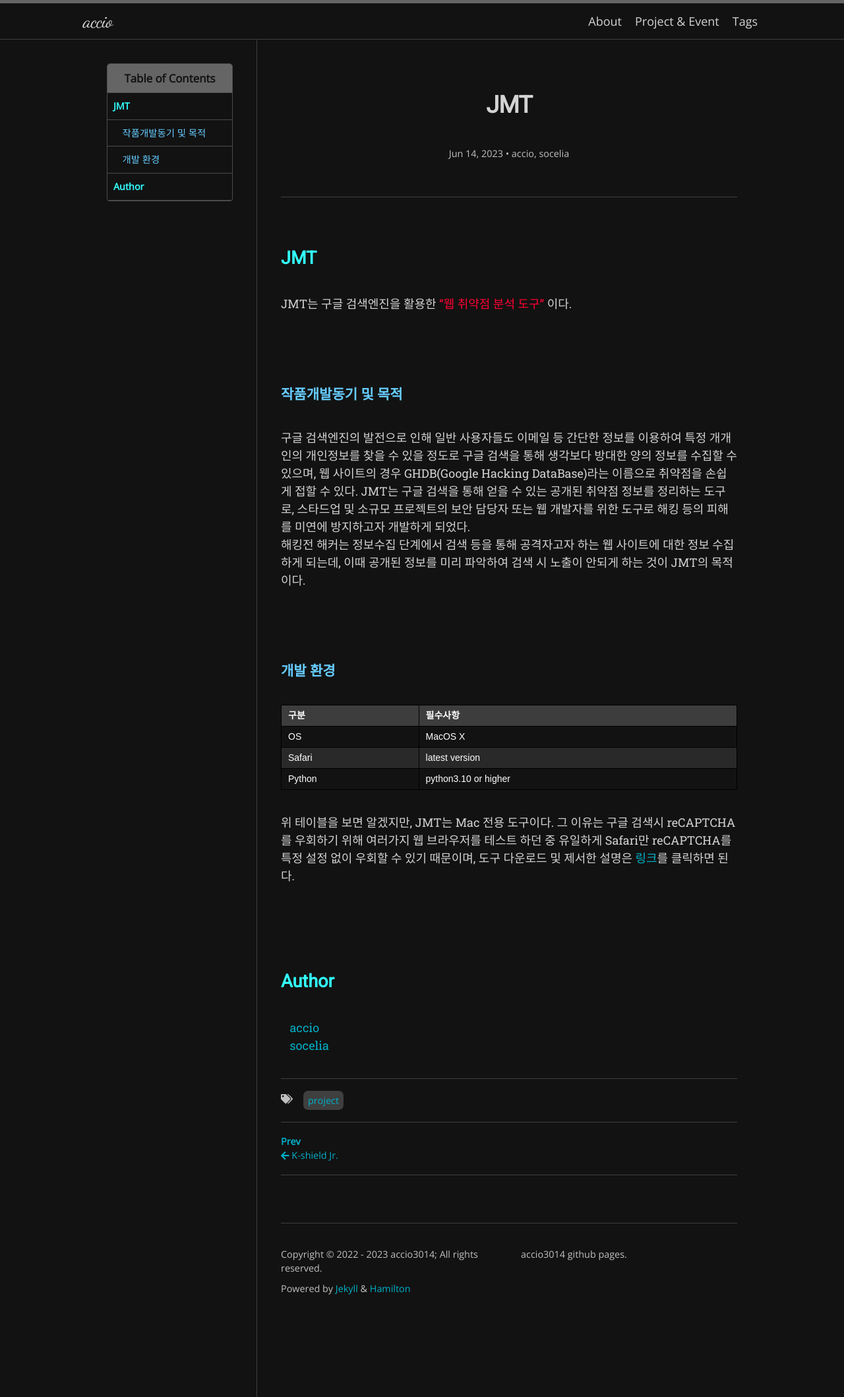
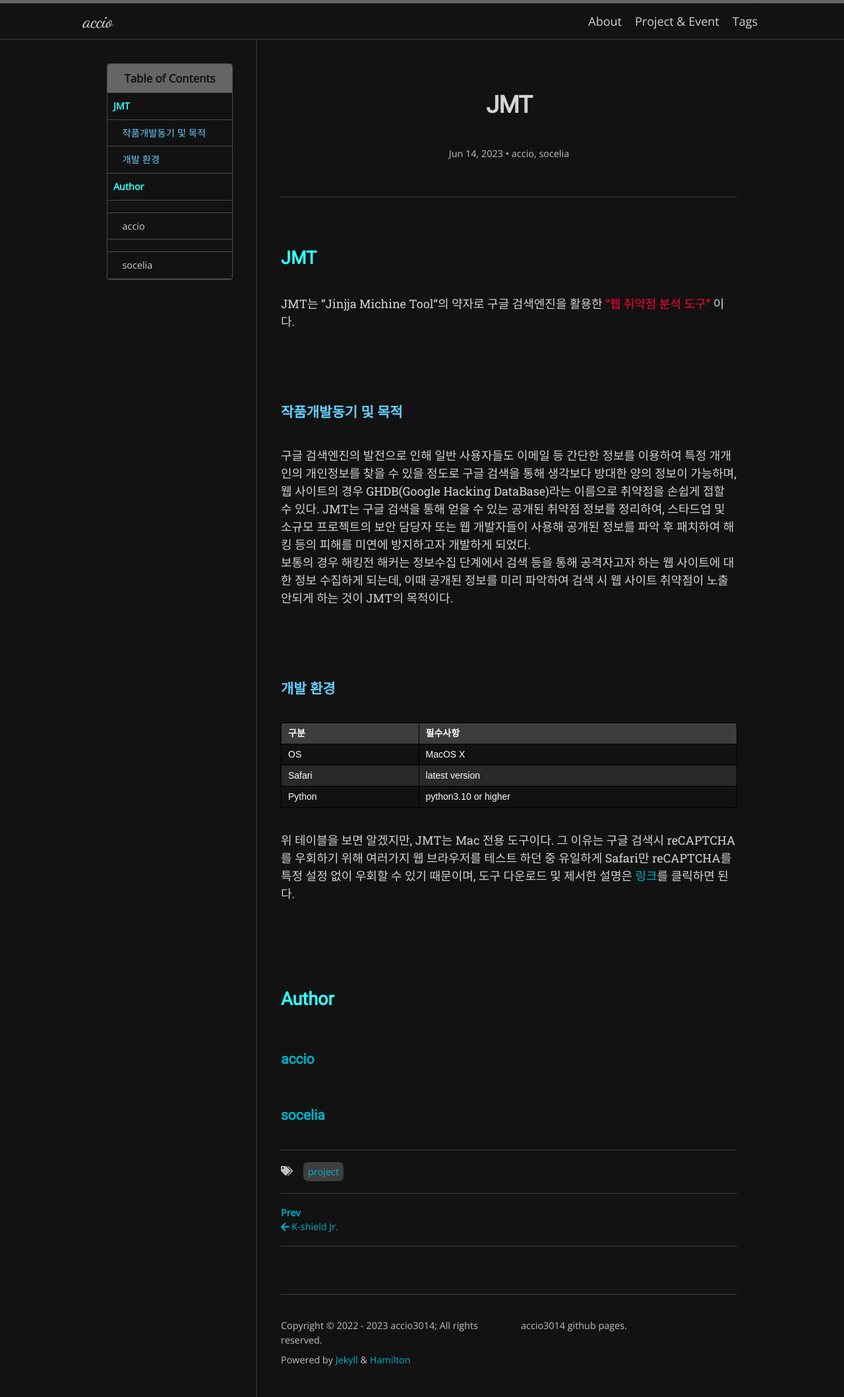
Before and after one commit to accio3014/accio3014.github.io, a Jekyll site: the page built from _posts/2023-06-14-JMT.md, in a window 1280 px wide. Shown: the whole page at 66% size. Built offline with Jekyll 4.4.1, drawn with Linux system fonts in a browser that asks for light colours; nearby versions of some CDN libraries; some web fonts are replaced; some of the changed lines change nothing that is shown.

Commit message:
Update JMT post

```diff
--- a/_posts/2023-06-14-JMT.md
+++ b/_posts/2023-06-14-JMT.md
@@ -6,18 +6,6 @@ tags: [project]
 author: accio, socelia
 ---
 
-## <span style="color:#33FFFF;">JMT</span>
-JMT는 구글 검색엔진을 활용한 <span style="font-size:1em; color:#FF0033;">“웹 취약점 분석 도구”</span> 이다. <br>
-<br>
-<br>
-
-### <span style="color:#66CCFF;">작품개발동기 및 목적</span>
-구글 검색엔진의 발전으로 인해 일반 사용자들도 이메일 등 간단한 정보를 이용하여 특정 개개인의 개인정보를 찾을 수 있을 정도로 구글 검색을 통해 생각보다 방대한 양의 정보를 수집할 수 있으며, 웹 사이트의 경우 GHDB(Google Hacking DataBase)라는 이름으로 취약점을 손쉽게 접할 수 있다. JMT는 구글 검색을 통해 얻을 수 있는 공개된 취약점 정보를 정리하는 도구로, 스타드업 및 소규모 프로젝트의 보안 담당자 또는 웹 개발자를 위한 도구로 해킹 등의 피해를 미연에 방지하고자 개발하게 되었다. <br>
-해킹전 해커는 정보수집 단계에서 검색 등을 통해 공격자고자 하는 웹 사이트에 대한 정보 수집하게 되는데, 이때 공개된 정보를 미리 파악하여 검색 시 노출이 안되게 하는 것이 JMT의 목적이다. <br>
-<br>
-<br>
-
-### <span style="color:#66CCFF;">개발 환경</span>
 <style type="text/css">
 .tg  {border-collapse:collapse;border-spacing:0;}
 .tg td{border-color:black;border-style:solid;border-width:1px;font-family:Arial, sans-serif;font-size:14px;
@@ -28,7 +16,18 @@ JMT는 구글 검색엔진을 활용한 <span style="font-size:1em; color:#FF003
 .tg .tg-amwm{font-weight:bold;text-align:left;vertical-align:top}
 </style>
 
+## <span style="color:#33FFFF;">JMT</span>
+JMT는 “Jinjja Michine Tool“의 약자로 구글 검색엔진을 활용한 <span style="font-size:1em; color:#FF0033;">“웹 취약점 분석 도구”</span> 이다. <br>
+<br>
+<br>
 
+### <span style="color:#66CCFF;">작품개발동기 및 목적</span>
+구글 검색엔진의 발전으로 인해 일반 사용자들도 이메일 등 간단한 정보를 이용하여 특정 개개인의 개인정보를 찾을 수 있을 정도로 구글 검색을 통해 생각보다 방대한 양의 정보이 가능하며, 웹 사이트의 경우 GHDB(Google Hacking DataBase)라는 이름으로 취약점을 손쉽게 접할 수 있다. JMT는 구글 검색을 통해 얻을 수 있는 공개된 취약점 정보를 정리하여, 스타드업 및 소규모 프로젝트의 보안 담당자 또는 웹 개발자들이 사용해 공개된 정보를 파악 후 패치하여 해킹 등의 피해를 미연에 방지하고자 개발하게 되었다. <br>
+보통의 경우 해킹전 해커는 정보수집 단계에서 검색 등을 통해 공격자고자 하는 웹 사이트에 대한 정보 수집하게 되는데, 이때 공개된 정보를 미리 파악하여 검색 시 웹 사이트 취약점이 노출 안되게 하는 것이 JMT의 목적이다. <br>
+<br>
+<br>
+
+### <span style="color:#66CCFF;">개발 환경</span>
 <table class="tg">
 <thead>
   <tr>
@@ -51,16 +50,11 @@ JMT는 구글 검색엔진을 활용한 <span style="font-size:1em; color:#FF003
   </tr>
 </tbody>
 </table>
-위 테이블을 보면 알겠지만, JMT는 Mac 전용 도구이다. 그 이유는 구글 검색시 reCAPTCHA를 우회하기 위해 여러가지 웹 브라우저를 테스트 하던 중 유일하게 Safari만 reCAPTCHA를 특정 설정 없이 우회할 수 있기 때문이며, 도구 다운로드 및 제서한 설명은 <a href="https://accio3014.github.io/" target="_blank">링크</a>를 클릭하면 된다.
+위 테이블을 보면 알겠지만, JMT는 Mac 전용 도구이다. 그 이유는 구글 검색시 reCAPTCHA를 우회하기 위해 여러가지 웹 브라우저를 테스트 하던 중 유일하게 Safari만 reCAPTCHA를 특정 설정 없이 우회할 수 있기 때문이며, 도구 다운로드 및 제서한 설명은 <a href="https://github.com/accio3014/JMT" target="_blank">링크</a>를 클릭하면 된다.
 <br>
 <br>
 <br>
 
 ## <span style="color:#33FFFF;">Author</span>
-<p>
-<div>
-   <a href="https://accio3014.github.io/" target="_blank">accio</a>
-   <br>
-   <a href="https://github.com/eey4611" target="_blank">socelia</a>
-  </div>
-</p>
+### <a href="https://accio3014.github.io/" target="_blank">accio</a>
+### <a href="https://github.com/eey4611" target="_blank">socelia</a>
```
